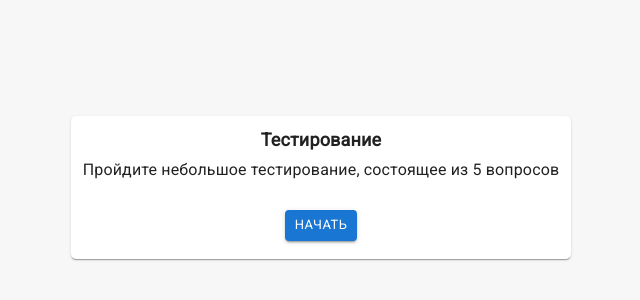
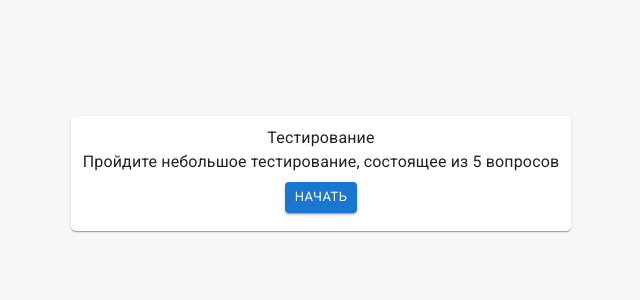
Before and after one commit to timur-rgm/Sobes-technical, a Next.js app: page / in a window 1280 px wide. Shown: the part 84-384 px from the top of the page, without its empty margins (319-959 px from the left). Built offline with nearby package versions, Linux system fonts and the light colour scheme.

Commit message:
refactor: put styles in modules

```diff
--- a/app/layout.tsx
+++ b/app/layout.tsx
@@ -1,8 +1,8 @@
 import { ReactNode } from 'react'
 
 import type { Metadata } from 'next'
+import { Roboto } from 'next/font/google'
 import Card from '@mui/material/Card'
-import { Roboto } from 'next/font/google'
 import './globals.scss'
 
 const roboto = Roboto({
--- a/app/page.module.scss
+++ b/app/page.module.scss
@@ -0,0 +1,16 @@
+.title {
+    margin-bottom: 5px;
+    font-size: 18px;
+    font-weight: 600;
+    text-align: center;
+}
+
+.subtitle {
+    margin-bottom: 20px;
+    font-size: 16px;
+    text-align: center;
+}
+
+.buttonContainer {
+    justify-content: center;
+}
--- a/app/page.tsx
+++ b/app/page.tsx
@@ -1,18 +1,20 @@
 import Link from 'next/link'
-import Typography from '@mui/material/Typography'
-import CardActions from '@mui/material/CardActions'
-import Button from '@mui/material/Button'
+import { Typography, Button, CardActions } from '@mui/material'
+
+import styles from './page.module.scss'
 
 export default function Home() {
     return (
         <>
-            <Typography component="h1" sx={{ marginBottom: '5px', fontSize: 18, fontWeight: '600', textAlign: 'center' }}>
+            <Typography classes={{ root: styles.title }} component="h1">
                 Тестирование
             </Typography>
-            <Typography component="p" sx={{ marginBottom: '20px', fontSize: 16, textAlign: 'center' }}>
+
+            <Typography classes={{ root: styles.subtitle }} component="p">
                 Пройдите небольшое тестирование, состоящее из 5 вопросов
             </Typography>
-            <CardActions sx={{ justifyContent: 'center' }}>
+
+            <CardActions classes={{ root: styles.buttonContainer }}>
                 <Link href="/test">
                     <Button size="small" variant="contained">
                         Начать
--- a/components/List/List.tsx
+++ b/components/List/List.tsx
@@ -50,6 +50,7 @@ export default function List({ questions }: Props) {
             <Typography classes={{ root: styles.title }} component="h1">
                 Вопрос {currentQuestionIndex + 1} из {questions.length}
             </Typography>
+
             <CurrentQuestion onButtonClick={handleNextButtonClick} question={currentQuestion} />
         </>
     )
--- a/components/SingleQuestion/SingleQuestion.tsx
+++ b/components/SingleQuestion/SingleQuestion.tsx
@@ -23,6 +23,7 @@ export default function SingleQuestion({ question, onButtonClick }: Props) {
             <FormLabel classes={{ root: styles.title, focused: styles.focused }} id="demo-controlled-radio-buttons-group">
                 {question.title}
             </FormLabel>
+
             <RadioGroup
                 aria-labelledby="demo-controlled-radio-buttons-group"
                 name="controlled-radio-buttons-group"
@@ -33,6 +34,7 @@ export default function SingleQuestion({ question, onButtonClick }: Props) {
                     <FormControlLabel key={option} control={<Radio />} label={option} value={option} />
                 ))}
             </RadioGroup>
+
             <Button
                 classes={{ root: styles.button }}
                 onClick={() => onButtonClick(question.id, value)}
--- a/components/TextQuestion/TextQuestion.tsx
+++ b/components/TextQuestion/TextQuestion.tsx
@@ -37,7 +37,9 @@ export default function TextQuestion({ question, onButtonClick }: Props) {
             <FormLabel classes={{ root: styles.title, focused: styles.focused }} id="demo-controlled-radio-buttons-group">
                 {question.title}
             </FormLabel>
+
             <TextField error={isError} label="Имя фамилия" onChange={handleChange} size="small" />
+
             <Button onClick={() => handleClick(question.id, value)} size="small" variant="contained">
                 Следующий
             </Button>
```
